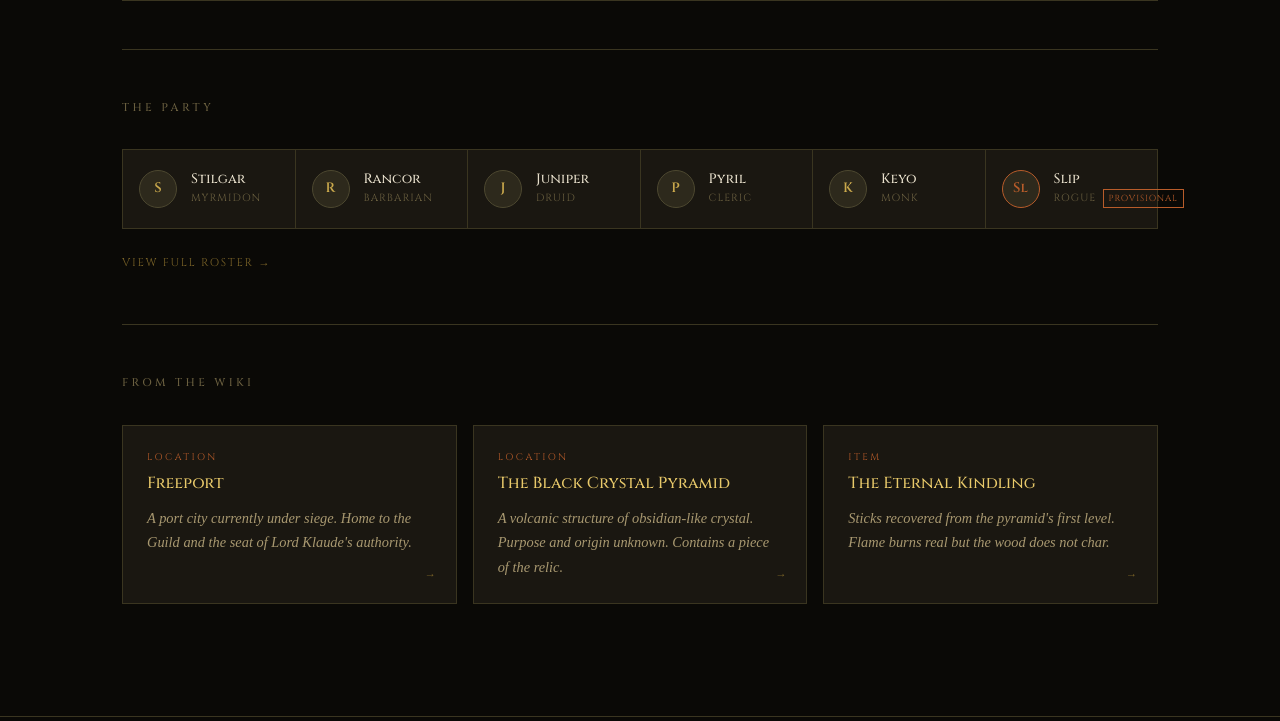
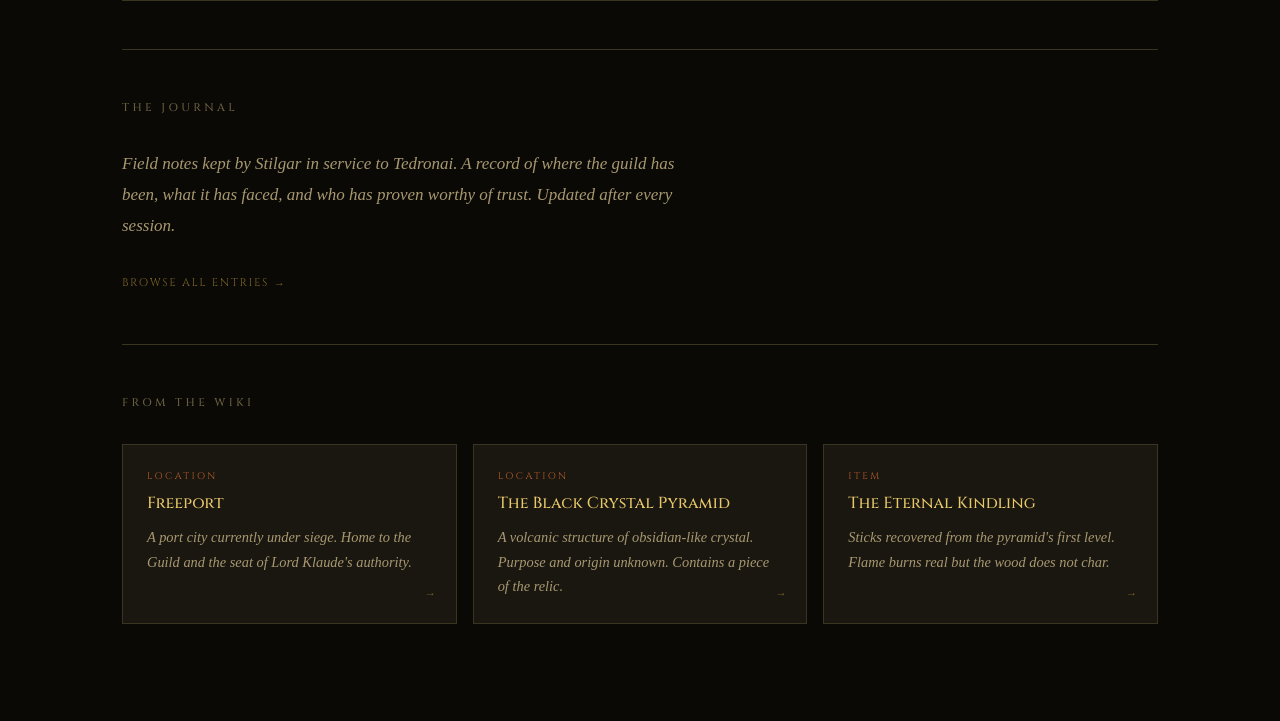
Before and after one commit to TeddyRony/Port-Town-Chronicles, a plain HTML site: page index.html in a window 1280 px wide. Shown: the part 1019-1740 px from the top of the page. Drawn offline with Linux system fonts and the light colour scheme; files that its build step writes are made by us from their sources; a web font is replaced by a local one.

Commit message:
update to index and style

```diff
--- a/index.html
+++ b/index.html
@@ -57,59 +57,16 @@
           </div>
           <h3 class="entry-title">Entry I: The Black Crystal Pyramid</h3>
           <p class="entry-excerpt">Lord Klaude gave Tedronai a gem. A gem of true teleportation, he called it — three uses, three locations, three pieces of some relic that will apparently end the siege on Freeport. Tedronai, in his infinite practicality, handed it directly to the party and sent us on our way with what I can only describe as "basic instructions."</p>
-          <a href="chronicles.html" class="entry-read-more">Continue Reading →</a>
+          <a href="entry-001.html" class="entry-read-more">Continue Reading →</a>
         </div>
       </div>
     </section>
 
-    <section class="party-preview">
+    <section class="journal-preview">
       <div class="section-inner">
-        <h2 class="section-heading">The Party</h2>
-        <div class="party-grid">
-          <div class="party-card">
-            <div class="party-initial">S</div>
-            <div class="party-info">
-              <p class="party-name">Stilgar</p>
-              <p class="party-class">Myrmidon</p>
-            </div>
-          </div>
-          <div class="party-card">
-            <div class="party-initial">R</div>
-            <div class="party-info">
-              <p class="party-name">Rancor</p>
-              <p class="party-class">Barbarian</p>
-            </div>
-          </div>
-          <div class="party-card">
-            <div class="party-initial">J</div>
-            <div class="party-info">
-              <p class="party-name">Juniper</p>
-              <p class="party-class">Druid</p>
-            </div>
-          </div>
-          <div class="party-card">
-            <div class="party-initial">P</div>
-            <div class="party-info">
-              <p class="party-name">Pyril</p>
-              <p class="party-class">Cleric</p>
-            </div>
-          </div>
-          <div class="party-card">
-            <div class="party-initial">K</div>
-            <div class="party-info">
-              <p class="party-name">Keyo</p>
-              <p class="party-class">Monk</p>
-            </div>
-          </div>
-          <div class="party-card provisional">
-            <div class="party-initial">Sl</div>
-            <div class="party-info">
-              <p class="party-name">Slip</p>
-              <p class="party-class">Rogue <span class="provisional-tag">Provisional</span></p>
-            </div>
-          </div>
-        </div>
-        <a href="roster.html" class="section-link">View Full Roster →</a>
+        <h2 class="section-heading">The Journal</h2>
+        <p class="section-blurb">Field notes kept by Stilgar in service to Tedronai. A record of where the guild has been, what it has faced, and who has proven worthy of trust. Updated after every session.</p>
+        <a href="chronicles.html" class="section-link">Browse All Entries →</a>
       </div>
     </section>
 
--- a/style.css
+++ b/style.css
@@ -239,6 +239,15 @@ body {
   text-transform: uppercase;
   color: var(--text-muted);
   margin-bottom: 2rem;
+}
+
+.section-blurb {
+  font-family: var(--font-body);
+  font-style: italic;
+  color: var(--text-secondary);
+  max-width: 580px;
+  line-height: 1.8;
+  margin-bottom: 0.5rem;
 }
 
 .section-link {
```
